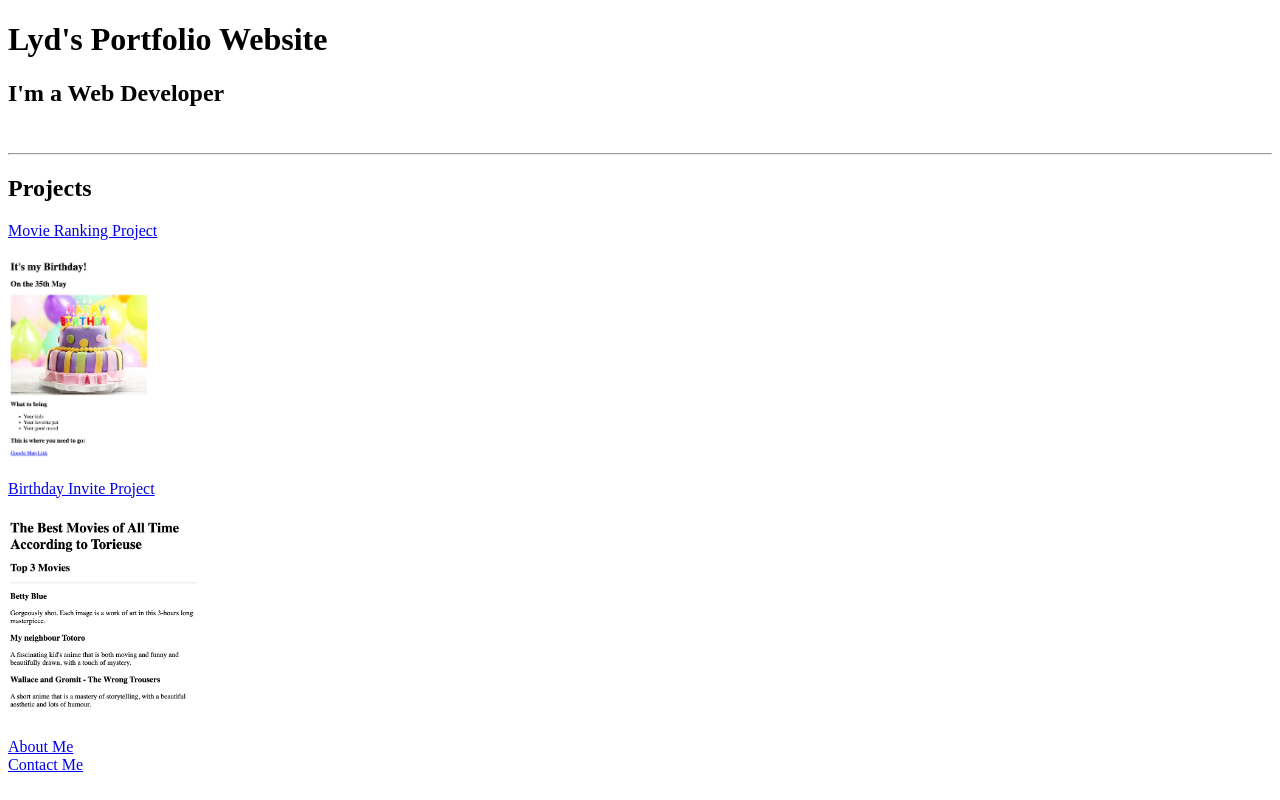
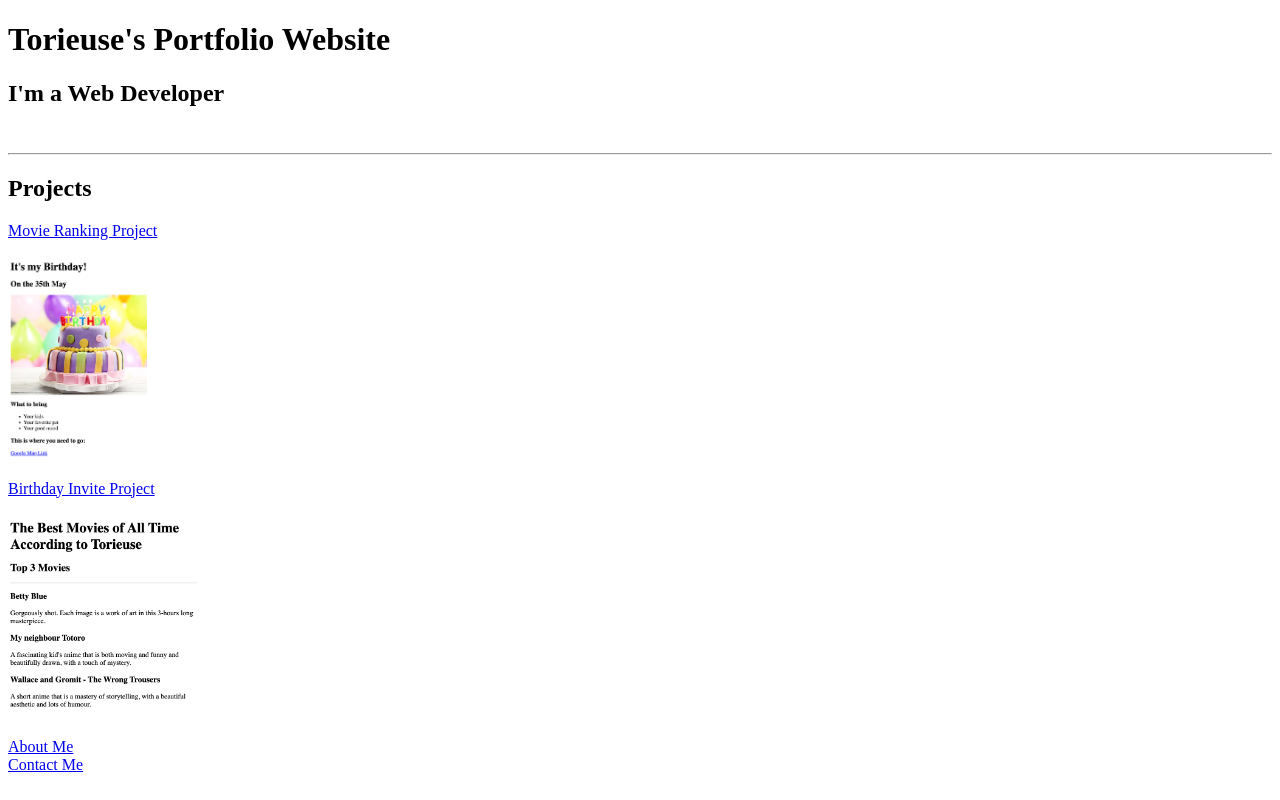
Before and after one commit to torieuse/html-portfolio, a plain HTML site: page index.html in a window 1280 px wide. Drawn offline with Linux system fonts and the light colour scheme.

Commit message:
Update index.html

```diff
--- a/index.html
+++ b/index.html
@@ -3,10 +3,10 @@
 <head>
     <meta charset="UTF-8">
     <meta name="viewport" content="width=device-width, initial-scale=1.0">
-    <title>Lyd's Portfolio Website</title>
+    <title>Torieuse's Portfolio Website</title>
 </head>
 <body>
-    <h1>Lyd's Portfolio Website</h1>
+    <h1>Torieuse's Portfolio Website</h1>
         <h2>I'm a Web Developer</h2><br/><hr />
         <h2>Projects</h2>
         <a href="./public/movie project.html">Movie Ranking Project</a><br/><br>
```
